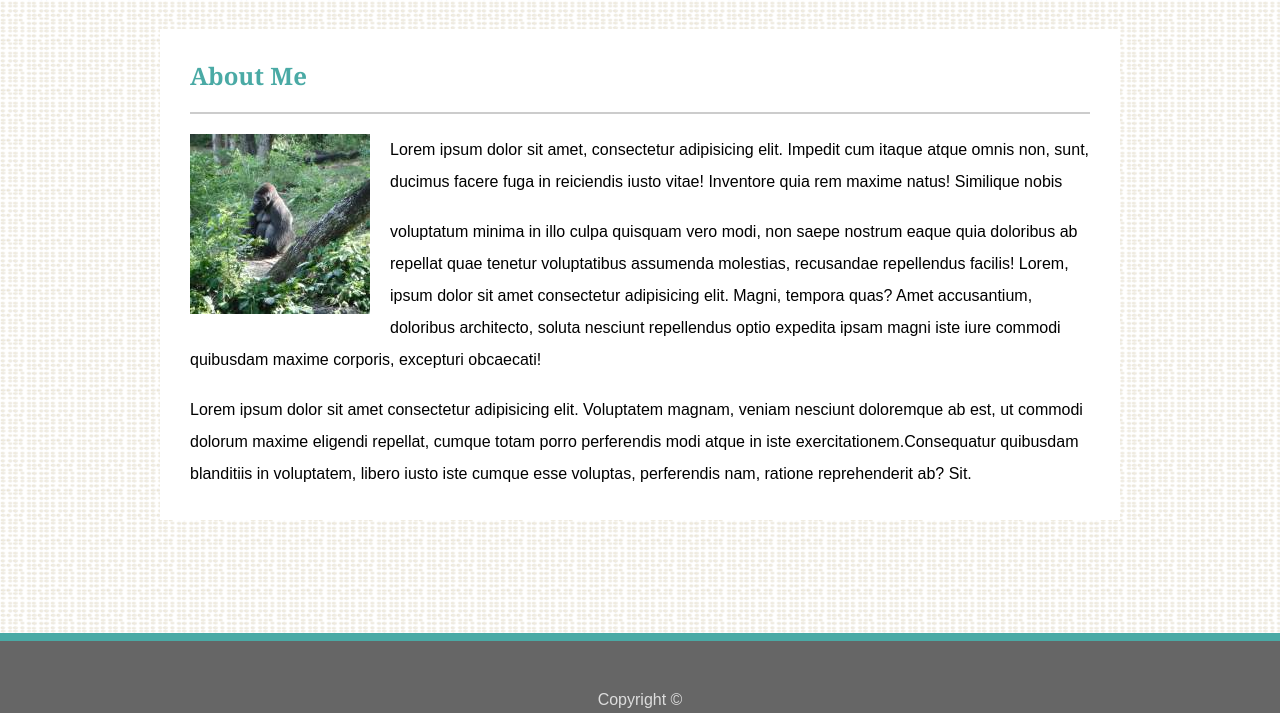
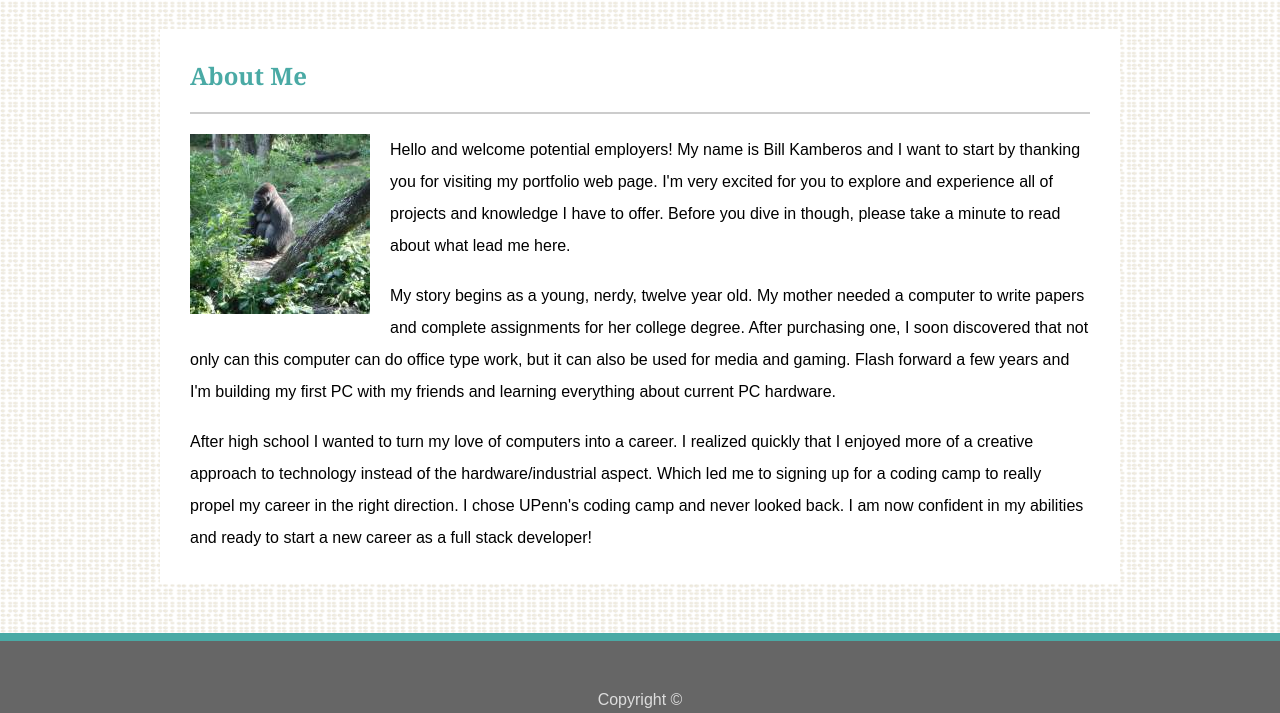
Before and after one commit to Billwee/Basic-Portfolio, a plain HTML site: page index.html in a window 1280 px wide. Shown: the part 87-800 px from the top of the page. Drawn offline with Linux system fonts and the light colour scheme.

Commit message:
Personalized index.html

```diff
--- a/index.html
+++ b/index.html
@@ -30,28 +30,30 @@
         <div class="grey-line"></div>
         <img src="/assets/images/bill.jpg" alt="The Man Himself" />
         <p>
-          Lorem ipsum dolor sit amet, consectetur adipisicing elit. Impedit cum
-          itaque atque omnis non, sunt, ducimus facere fuga in reiciendis iusto
-          vitae! Inventore quia rem maxime natus! Similique nobis
+          Hello and welcome potential employers! My name is Bill Kamberos and I
+          want to start by thanking you for visiting my portfolio web page. I'm
+          very excited for you to explore and experience all of projects and
+          knowledge I have to offer. Before you dive in though, please take a
+          minute to read about what lead me here.
         </p>
         <br />
         <p>
-          voluptatum minima in illo culpa quisquam vero modi, non saepe nostrum
-          eaque quia doloribus ab repellat quae tenetur voluptatibus assumenda
-          molestias, recusandae repellendus facilis! Lorem, ipsum dolor sit amet
-          consectetur adipisicing elit. Magni, tempora quas? Amet accusantium,
-          doloribus architecto, soluta nesciunt repellendus optio expedita ipsam
-          magni iste iure commodi quibusdam maxime corporis, excepturi
-          obcaecati!
+          My story begins as a young, nerdy, twelve year old. My mother needed a
+          computer to write papers and complete assignments for her college
+          degree. After purchasing one, I soon discovered that not only can this
+          computer can do office type work, but it can also be used for media
+          and gaming. Flash forward a few years and I'm building my first PC
+          with my friends and learning everything about current PC hardware.
         </p>
         <br />
         <p>
-          Lorem ipsum dolor sit amet consectetur adipisicing elit. Voluptatem
-          magnam, veniam nesciunt doloremque ab est, ut commodi dolorum maxime
-          eligendi repellat, cumque totam porro perferendis modi atque in iste
-          exercitationem.Consequatur quibusdam blanditiis in voluptatem, libero
-          iusto iste cumque esse voluptas, perferendis nam, ratione
-          reprehenderit ab? Sit.
+          After high school I wanted to turn my love of computers into a career.
+          I realized quickly that I enjoyed more of a creative approach to
+          technology instead of the hardware/industrial aspect. Which led me to
+          signing up for a coding camp to really propel my career in the right
+          direction. I chose UPenn's coding camp and never looked back. I am now
+          confident in my abilities and ready to start a new career as a full
+          stack developer!
         </p>
       </section>
     </div>
```
